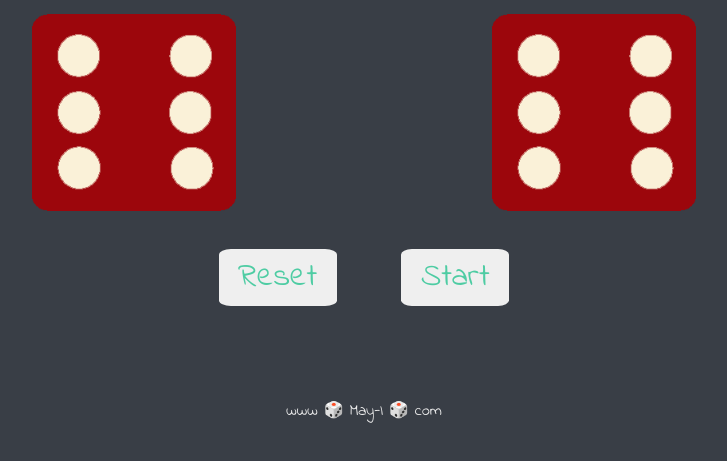
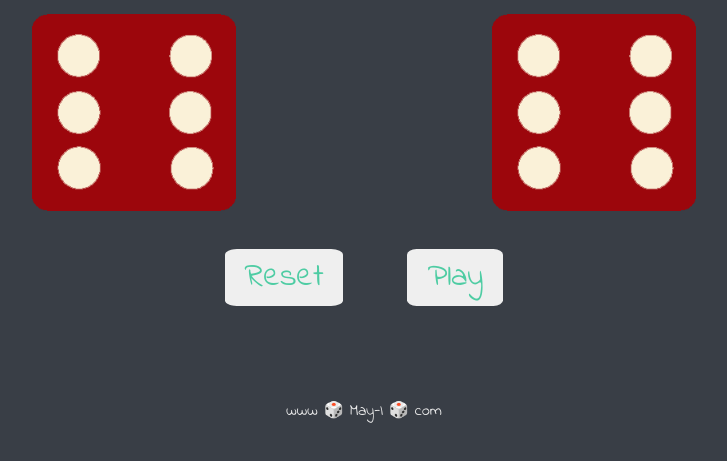
Before and after one commit to maybestcoding/DiceGame, a plain HTML site: page index.html in a window 1280 px wide. Shown: the part 321-782 px from the top of the page, without its empty margins (276-1003 px from the left). Drawn offline with Linux system fonts and the light colour scheme.

Commit message:
Update index.html

```diff
--- a/index.html
+++ b/index.html
@@ -24,7 +24,7 @@
       </div>
       <div >
         <button class ="btn" onClick="reset()">Reset</button>
-        <button class ="btn" onClick="play()">Start</button>
+        <button class ="btn" onClick="play()">Play</button>
       </div>
 
     </div>
```
